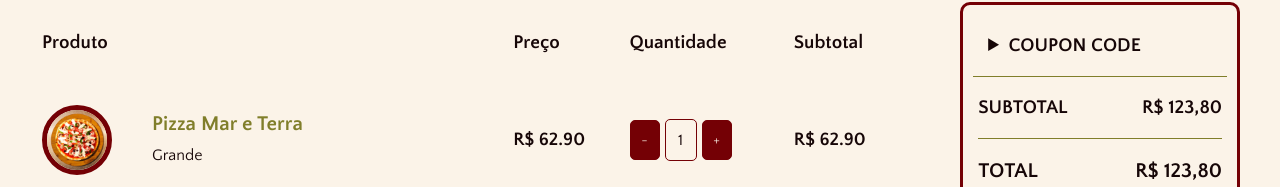
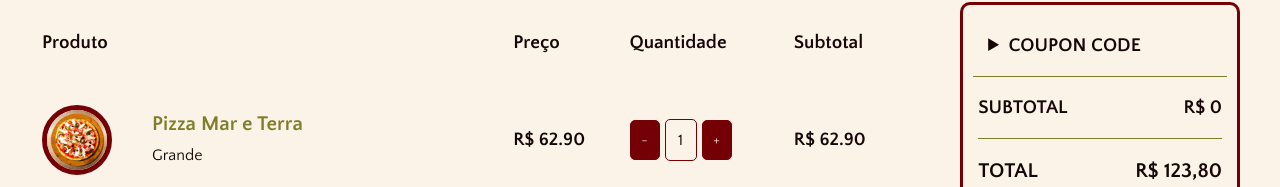
Before and after one commit to Michel4lves/sabordapizza, a React (Create React App) app: page /sabordapizza/cart in a window 1280 px wide. Shown: the part 243-430 px from the top of the page. Built offline with nearby package versions, Linux system fonts and the light colour scheme.

Commit message:
need fixing subtotals

```diff
--- a/src/components/cards/CartCard.jsx
+++ b/src/components/cards/CartCard.jsx
@@ -2,7 +2,7 @@ import { useEffect, useState } from "react";
 import "../../sass/components/cards/CartCard.sass"
 import AddCountButton from "../buttons/AddCountButton";
 
-const CartCard = ({ image, pizzaName, pizzaSize, price }) => {
+const CartCard = ({ image, pizzaName, pizzaSize, price, onUpdateTotalPrice }) => {
 
     const [count, setCount] = useState(1)
     const [subTotal, setSubTotal] = useState(price)
@@ -17,14 +17,14 @@ const CartCard = ({ image, pizzaName, pizzaSize, price }) => {
         setCount((count) => count + 1)
     }
 
-
     useEffect(() => {
         function countPrice() {
             const newSubTotal = (count * parseFloat(price)).toFixed(2)
             setSubTotal(newSubTotal)
+            onUpdateTotalPrice(newSubTotal)
         }
-        countPrice();
-    }, [count, price]);
+        countPrice()
+    }, [count, price, onUpdateTotalPrice])
 
     return (
         <>
--- a/src/pages/Cart.jsx
+++ b/src/pages/Cart.jsx
@@ -1,3 +1,5 @@
+import { useState } from "react";
+
 import CartCard from "../components/cards/CartCard";
 import Container from "../components/container/Container";
 import TextInput from "../components/inputs/TextInput"
@@ -9,6 +11,21 @@ import pizza1 from "../img/pizza01.jpg"
 import pizza7 from "../img/pizza07.jpg"
 
 export default function Cart() {
+
+    const [totalPrice, setTotalPrice] = useState(0)
+
+
+    const updateTotalPrice = (subTotal) => {
+        const count = []
+        count.push(parseFloat(subTotal))
+        // setTotalPrice((totalPrice) => parseFloat(totalPrice + subTotal).toFixed(2))
+        // setTotalPrice(parseFloat(totalPrice + subTotal).toFixed(2))
+        console.log(subTotal)
+        console.log(count)
+    }
+
+
+
     return (
         <div>
             <Container customClass="center-container">
@@ -30,6 +47,7 @@ export default function Cart() {
                                     pizzaName="Pizza Mar e Terra"
                                     pizzaSize="Grande"
                                     price={62.90}
+                                    onUpdateTotalPrice={updateTotalPrice}
                                 />
                             </tr>
                             <tr>
@@ -38,6 +56,7 @@ export default function Cart() {
                                     pizzaName="Pizza Quatro Queijos"
                                     pizzaSize="Família"
                                     price={74.90}
+                                    onUpdateTotalPrice={updateTotalPrice}
                                 />
                             </tr>
                         </tbody>
@@ -52,7 +71,7 @@ export default function Cart() {
                         </details>
                         <div className="subTotalBx">
                             <h4>Subtotal</h4>
-                            <h4>R$ 123,80</h4>
+                            <h4>R$ {totalPrice}</h4>
                         </div>
                         <div className="totalBx">
                             <h3>Total</h3>
```
